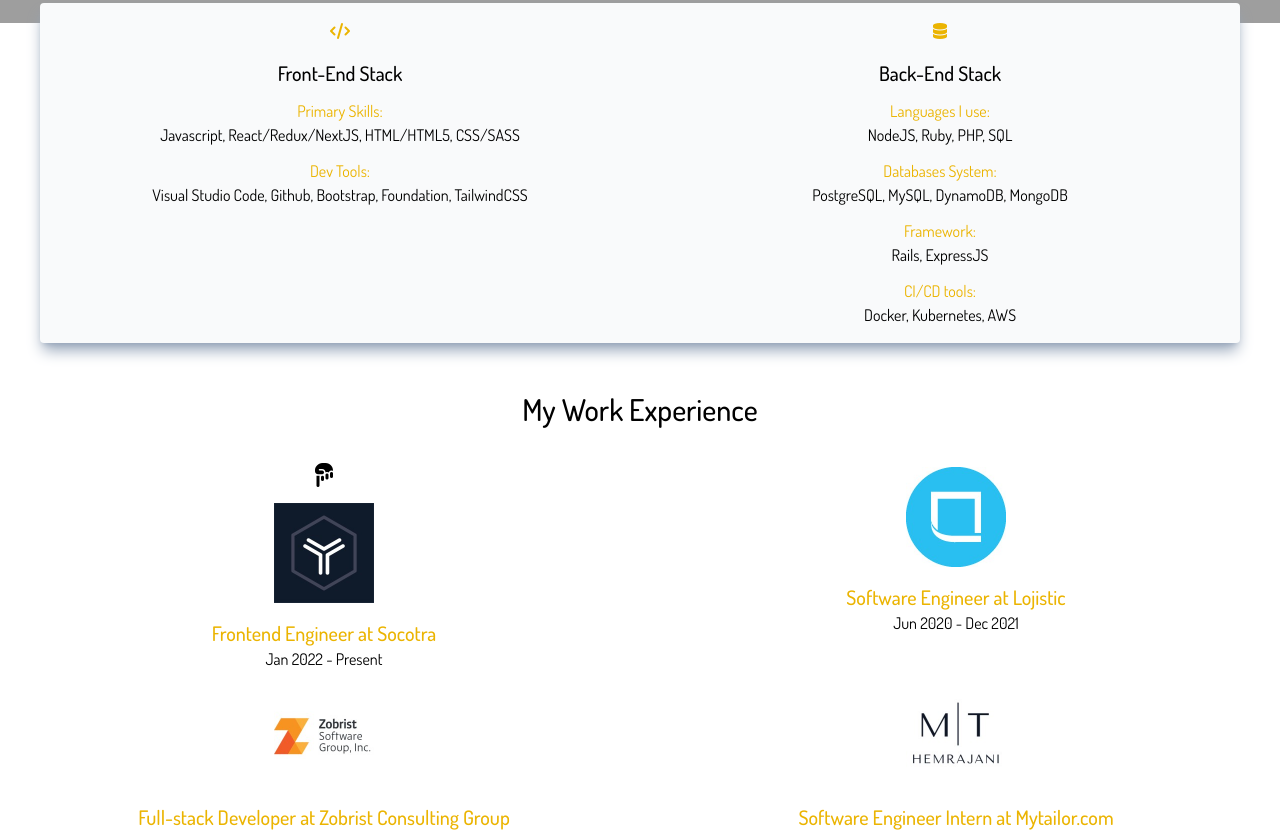
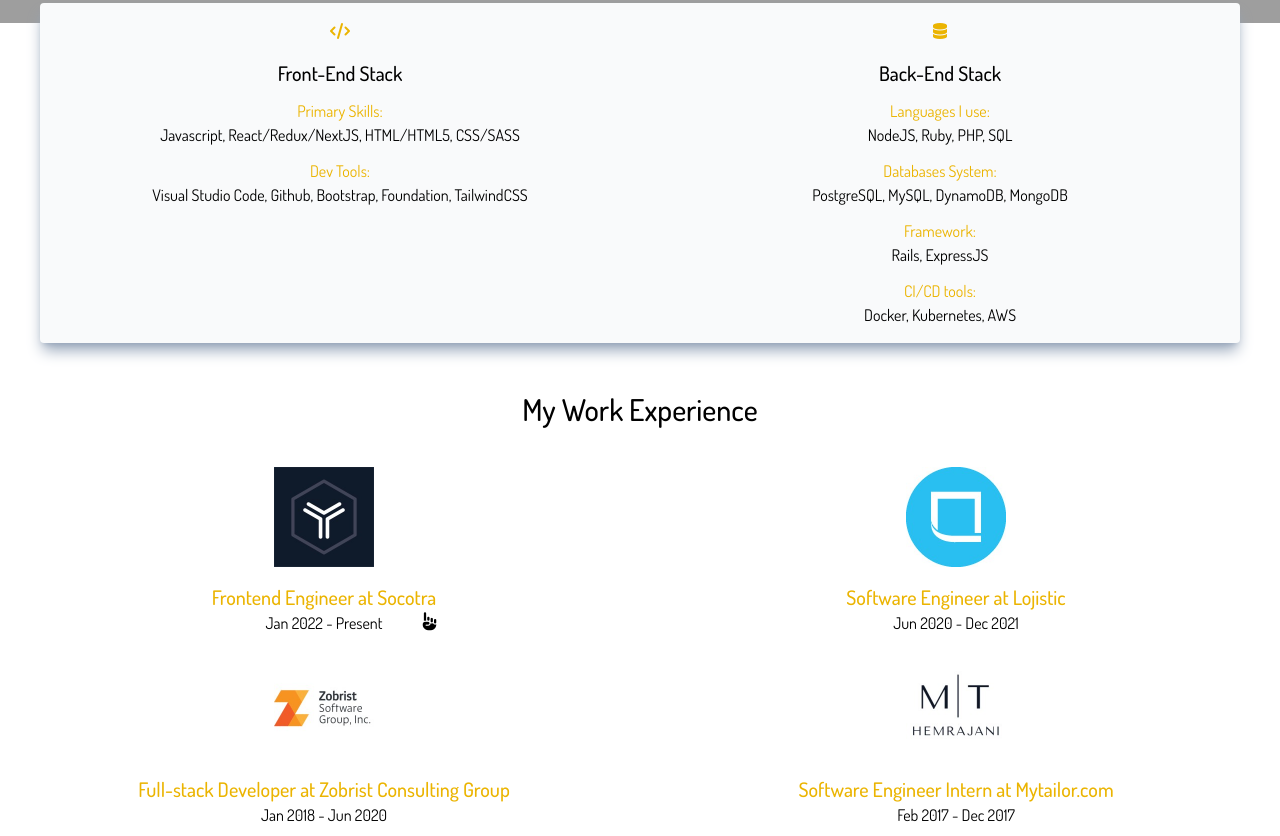
Before and after one commit to thuctonhuyen/th-portfolio, a plain HTML site: page index.html in a window 1280 px wide. Shown: the part 373-1209 px from the top of the page. Drawn offline with nearby package versions, Linux system fonts and the light colour scheme; grey boxes are pictures that could not be loaded.

Commit message:
fix animations position

```diff
--- a/index.html
+++ b/index.html
@@ -199,11 +199,6 @@
               class="flex flex-col justify-center items-center"
               x-on:click="open = ! open; firstTimeClick = true"
             >
-              <i
-                class="fas fa-hand-point-down animate-bounce mb-1 text-2xl"
-                x-show="!firstTimeClick"
-              >
-              </i>
               <img
                 src="./assets/socotra.jpeg"
                 class="img-fluid mb-4"
@@ -215,6 +210,11 @@
                 </h4>
                 <p class="text-dark">Jan 2022 - Present</p>
               </div>
+              <i
+                class="fas fa-hand-point-up animate-bounce -mt-5 text-lg self-end"
+                x-show="!firstTimeClick"
+              >
+              </i>
             </button>
             <div
               class="m-auto w-3/4 shadow-sm p-4"
```
